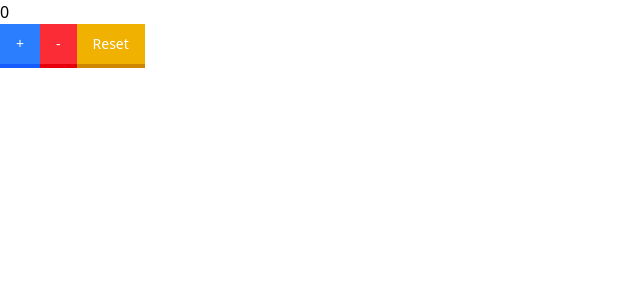
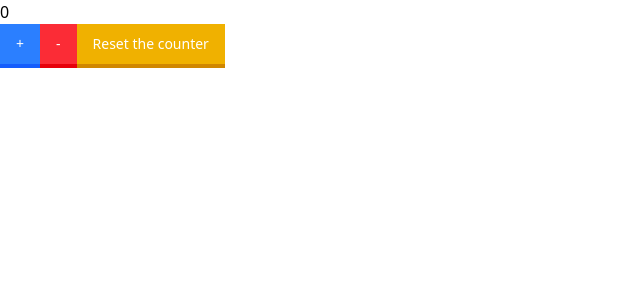
Before and after one commit to samir-adh644/React-JS_ACES, a React (Vite) app: page /learning-usestate in a window 1280 px wide. Shown: the top 300 px of the page, without its empty margins (0-640 px from the left). Built offline with nearby package versions, Linux system fonts and the light colour scheme.

Commit message:
First TRY Commit

```diff
--- a/src/pages/LearningUseState.jsx
+++ b/src/pages/LearningUseState.jsx
@@ -27,7 +27,7 @@ function LearningUseState(){
         <h1>{counter}</h1>
         <button onClick={increaseCounter} className="focus:outline-black text-white text-sm py-2.5 px-4 border-b-4 border-blue-600 bg-blue-500 hover:bg-blue-400">+</button>
         <button onClick={decreasecounter} className="focus:outline-black text-white text-sm py-2.5 px-4 border-b-4 border-red-600 bg-red-500 hover:bg-red-400">-</button>
-        <button onClick={resetcounter} className="focus:outline-black text-white text-sm py-2.5 px-4 border-b-4 border-yellow-600 bg-yellow-500 hover:bg-yellow-400">Reset</button>
+        <button onClick={resetcounter} className="focus:outline-black text-white text-sm py-2.5 px-4 border-b-4 border-yellow-600 bg-yellow-500 hover:bg-yellow-400">Reset the counter </button>
         </>
     )
 }
```
